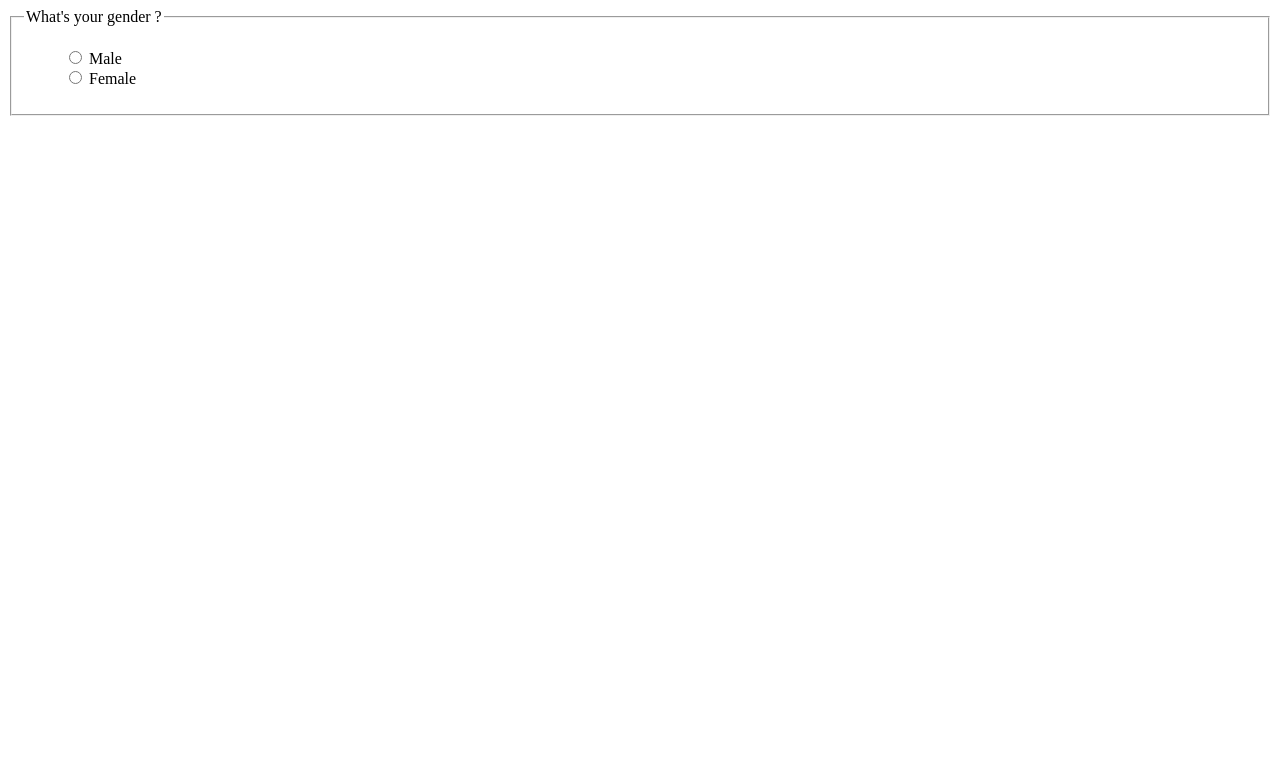
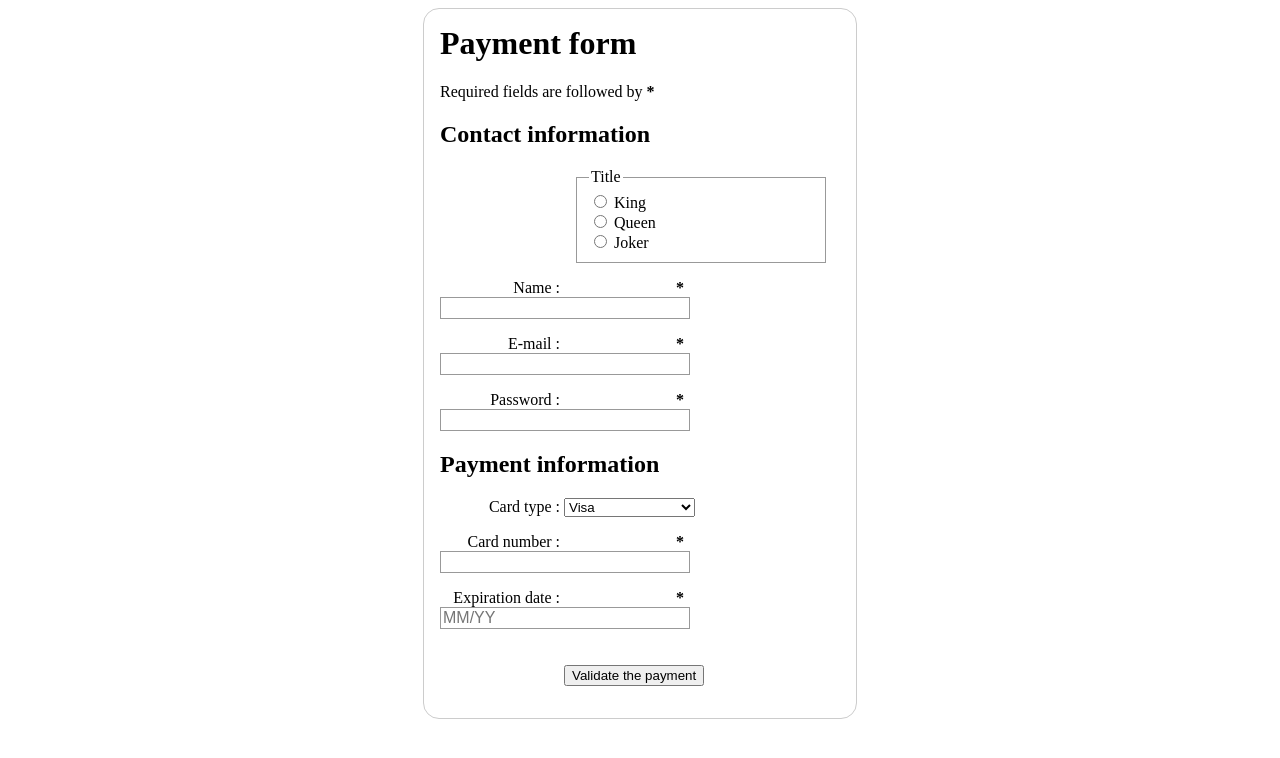
Before and after one commit to AlexMrsh/MDNcourse-learn-forms, a plain HTML site: page 2 - structure form/index.html in a window 1280 px wide. Drawn offline with Linux system fonts and the light colour scheme.

Commit message:
done first part

```diff
--- a/2 - structure form/index.html
+++ b/2 - structure form/index.html
@@ -9,19 +9,96 @@
 </head>
 <body>
     <form action="/my-handling-form-page" method="post">
+        <h1>Payment form</h1>
+        <p>
+            Required fields are followed by <strong><span aria-label="required">*</span></strong>
+        </p>
+
+        <section>
+            <h2>Contact information</h2>
             <fieldset>
-            <legend>What's your gender ?</legend>
+                <legend>Title</legend>
                 <ul>
                     <li>
-                    <input type="radio" name="user_gender" id="gender-male" value="male"/>
-                    <label for="gender-male">Male</label>
+                        <label for="title-1">
+                            <input type="radio" id="title-1" name="title" value="K"/>
+                            King
+                        </label>
                     </li>
                     <li>
-                    <input type="radio" name="user_gender" id="gender-female" value="female"/>
-                    <label for="gender-female">Female</label>
+                        <label for="title-2">
+                            <input type="radio" id="title-2" name="title" value="Q"/>
+                            Queen
+                        </label>
+                    </li>
+                    <li>
+                        <label for="title-3">
+                            <input type="radio" id="title-3" name="title" value="J"/>
+                            Joker
+                        </label>
                     </li>
                 </ul>
             </fieldset>
+            <p>
+                <label for="name">
+                    <span>Name : </span>
+                    <strong><span aria-label="required">*</span></strong>
+                    <input type="text" id="name" name="username"/>
+                </label>
+            </p>
+            <p>
+                <label for="mail">
+                    <span>E-mail : </span>
+                    <strong><span aria-label="required">*</span></strong>
+                    <input type="email" id="mail" name="usermail"/>
+                </label>
+            </p>
+            <p>
+                <label for="pwd">
+                    <span>Password : </span>
+                    <strong><span aria-label="required">*</span></strong>
+                    <input type="password" id="pwd" name="password"/>
+                </label>
+            </p>
+        </section>
+        <section>
+            <h2>Payment information</h2>
+            <p>
+                <label for="card">
+                    <span>Card type : </span>
+                    <select name="usercard" id="card">
+                        <option value="visa">Visa</option>
+                        <option value="mc">Mastercard</option>
+                        <option value="amex">American Express</option>
+                    </select>
+                </label>
+            </p>
+            <p>
+                <label for="number">
+                    <span>Card number : </span>
+                    <strong><span aria-label="required">*</span></strong>
+                    <input type="tel" id="number" name="cardnumber"/>
+                </label>
+            </p>
+            <p>
+                <label for="expiration">
+                    <span>Expiration date : </span>
+                    <strong><span aria-label="required">*</span></strong>
+                    <input
+                        type="tel"
+                        id="expiration"
+                        required
+                        placeholder='MM/YY'
+                        pattern='^(0[1-9]|1[0-2])\/([0-9]{2})$'
+                    />
+                </label>
+            </p>
+        </section>
+        <section>
+            <p>
+                <button type="submit">Validate the payment</button>
+            </p>
+        </section>
     </form>
 </body>
 </html>
--- a/2 - structure form/style.css
+++ b/2 - structure form/style.css
@@ -1,3 +1,64 @@
-ul{
+h1 {
+    margin-top: 0;
+}
+
+ul {
+    margin: 0;
+    padding: 0;
     list-style: none;
 }
+
+form {
+    margin: 0 auto;
+    width: 400px;
+    padding: 1em;
+    border: 1px solid #CCC;
+    border-radius: 1em;
+}
+
+div+div {
+    margin-top: 1em;
+}
+
+label span {
+    display: inline-block;
+    width: 120px;
+    text-align: right;
+}
+
+input, textarea {
+    font: 1em sans-serif;
+    width: 250px;
+    box-sizing: border-box;
+    border: 1px solid #999;
+}
+
+input[type=checkbox], input[type=radio] {
+    width: auto;
+    border: none;
+}
+
+input:focus, textarea:focus {
+    border-color: #000;
+}
+
+textarea {
+    vertical-align: top;
+    height: 5em;
+    resize: vertical;
+}
+
+fieldset {
+    width: 250px;
+    box-sizing: border-box;
+    margin-left: 136px;
+    border: 1px solid #999;
+}
+
+button {
+    margin: 20px 0 0 124px;
+}
+
+label {
+  position: relative;
+}
```
Lines whose indentation alone changed are shown as unchanged.
